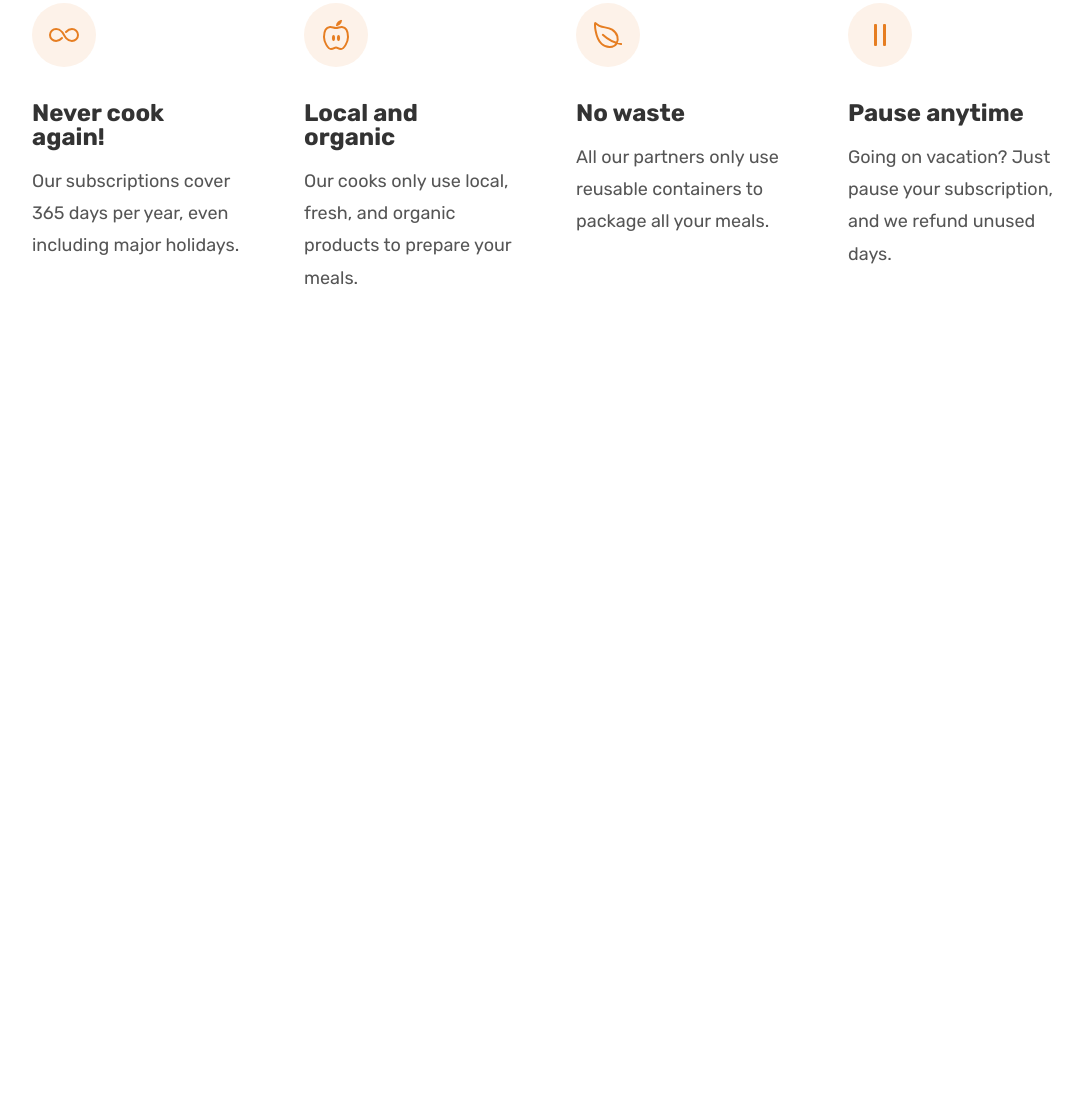
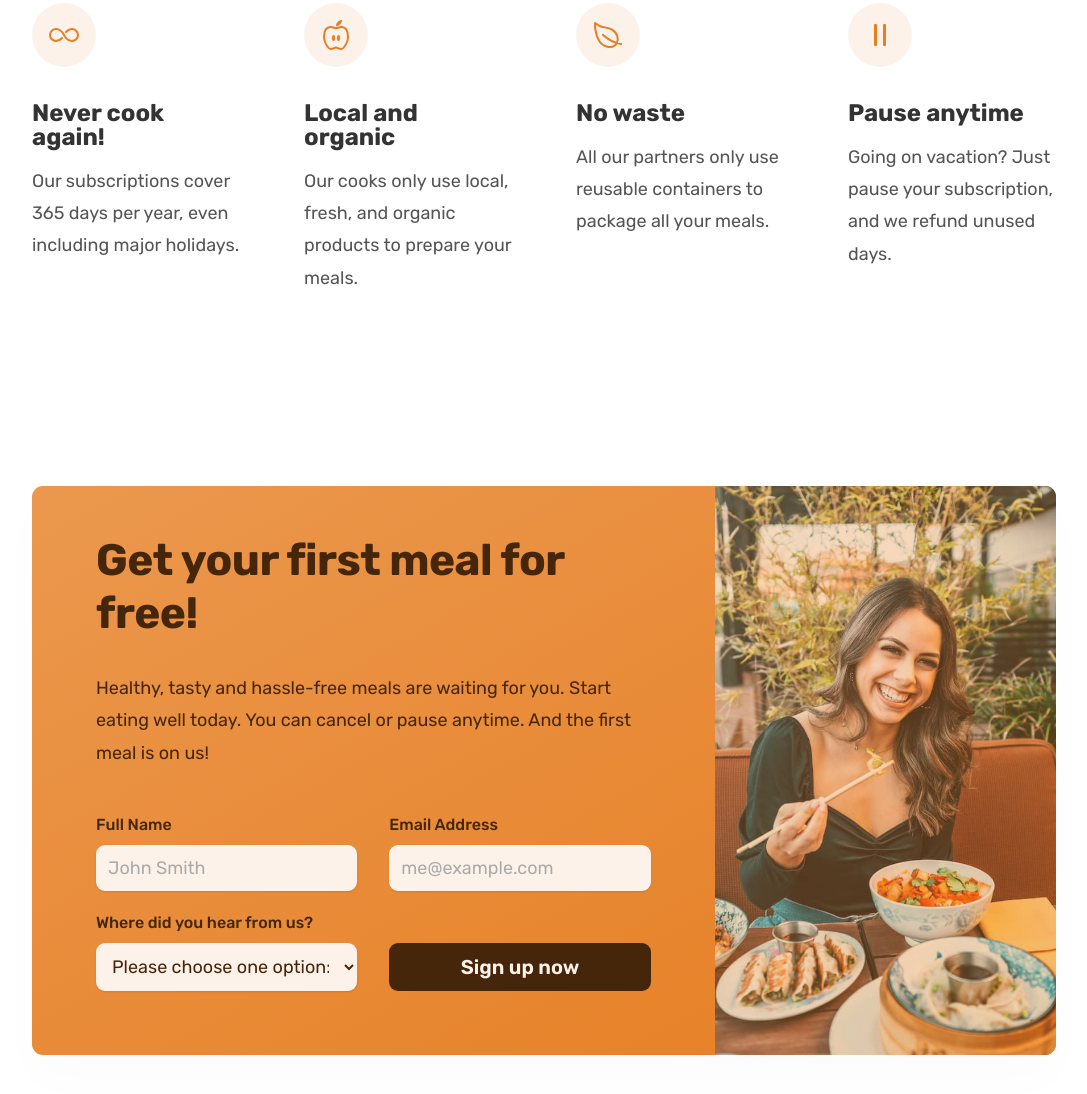
Before and after one commit to JohnSorba/Omnifood-Project, a plain HTML site: page index.html in a window 1280 px wide. Shown: the part 5660-6754 px from the top of the page, without its empty margins (96-1183 px from the left). Before the commit the page ends 6050 px from the top, so only its background shows below. Drawn offline with nearby package versions, Linux system fonts and the light colour scheme.

Commit message:
completed the form call to action section

```diff
--- a/css/general.css
+++ b/css/general.css
@@ -29,8 +29,12 @@
 Tints (Lighter versions):
 #fdf2e9
 #fae5d3
+#eb984e
 
-Shades (Darker versions): #cf711f
+Shades (Darker versions):
+#cf711f
+#45260a
+
 Accents:
 Greys:
 #6f6f6f (lightest grey allowed)
@@ -39,6 +43,7 @@
 
 
 --- 05 SHADOWS
+ box-shadow: 0 2.4rem 4.8rem rgba(0, 0, 0, 0.075);
 
 --- 06 BORDER-RADIUS
 Default: 9px
@@ -141,6 +146,7 @@
 }
 
 /* Inline Element */
+.btn,
 .btn:link,
 .btn:visited {
   display: inline-block;
@@ -150,6 +156,11 @@
   font-weight: 600;
   padding: 1.6rem 3.2rem;
   border-radius: 9px;
+
+  /* Only necessary for the .btn itself */
+  border: none;
+  cursor: pointer;
+  font-family: inherit;
 
   /* Put transition on original 'state' */
   /* transition: background-color 0.3s; */
@@ -181,6 +192,19 @@
 
   /* Trick to add border inside */
   box-shadow: inset 0 0 0 3px #fff;
+}
+
+.btn--form {
+  background-color: #45260a;
+  color: #fdf2e9;
+  padding: 1.2rem;
+
+  align-self: end;
+}
+
+.btn--form:hover {
+  background-color: #fff;
+  color: #555;
 }
 
 .link:link,
@@ -219,6 +243,14 @@
   color: #e67e22;
 }
 
+*:focus {
+  outline: none;
+  /* outline: 4px dotted #e67e22; */
+  /* outline-offset: 8px; */
+
+  box-shadow: 0 0 0 0.8rem rgba(230, 125, 34, 0.5);
+}
+
 /* SETTINGS CLASSES */
 
 .margin-right-sm {
--- a/css/style.css
+++ b/css/style.css
@@ -1,3 +1,7 @@
+:root {
+  --brand-color: #e67e22;
+}
+
 /* ***************** */
 /* HEADER */
 /* ***************** */
@@ -460,3 +464,96 @@
   font-size: 1.8rem;
   line-height: 1.8;
 }
+
+/* ***************** */
+/* CTA SECTION */
+/* ***************** */
+
+.section-cta {
+  padding: 9.6rem;
+}
+
+.cta {
+  display: grid;
+  grid-template-columns: 2fr 1fr;
+  background-color: var(--brand-color);
+  box-shadow: 0 2.4rem 4.8rem rgba(0, 0, 0, 0.015);
+  border-radius: 11px;
+
+  background-image: linear-gradient(
+    to right bottom,
+    #eb984e,
+    var(--brand-color)
+  );
+
+  overflow: hidden;
+}
+
+.cta-text-box {
+  padding: 4.8rem 6.4rem 6.4rem 6.4rem;
+  color: #45260a;
+}
+
+.cta .heading-secondary {
+  color: #45260a;
+  margin-bottom: 3.2rem;
+}
+
+.cta-text {
+  font-size: 1.8rem;
+  line-height: 1.8;
+  margin-bottom: 4.8rem;
+}
+
+.cta-img-box {
+  background-image: linear-gradient(
+      to right bottom,
+      rgb(235, 152, 78, 0.35),
+      rgba(230, 125, 34, 0.35)
+    ),
+    url(../img/eating.jpg);
+  background-size: cover;
+  background-position: center;
+}
+
+.cta-form {
+  display: grid;
+  grid-template-columns: 1fr 1fr;
+  column-gap: 3.2rem;
+  row-gap: 2.4rem;
+}
+
+.cta-form label {
+  display: block;
+  font-size: 1.6rem;
+  font-weight: 500;
+  margin-bottom: 1.2rem;
+}
+.cta-form input,
+.cta-form select {
+  width: 100%;
+  padding: 1.2rem;
+  font-size: 1.8rem;
+  font-family: inherit;
+  color: inherit;
+  border: none;
+  background-color: #fdf2e9;
+  border-radius: 9px;
+  box-shadow: 0 1px 2px rgba(0, 0, 0, 0.1);
+}
+
+.cta-form input::placeholder {
+  color: #aaa;
+}
+
+.cta-form select {
+}
+.cta-form button {
+  align-self: end;
+}
+
+.cta *:focus {
+  outline: none;
+
+  box-shadow: 0 0 0 0.8rem rgba(253, 242, 233, 0.5);
+}
--- a/index.html
+++ b/index.html
@@ -536,6 +536,64 @@
           </div>
         </div>
       </section>
+
+      <!-- CTA -->
+      <section class="section-cta">
+        <div class="container">
+          <div class="cta">
+            <div class="cta-text-box">
+              <h2 class="heading-secondary">Get your first meal for free!</h2>
+              <p class="cta-text">
+                Healthy, tasty and hassle-free meals are waiting for you. Start
+                eating well today. You can cancel or pause anytime. And the
+                first meal is on us!
+              </p>
+
+              <!-- FORM -->
+              <form action="#" class="cta-form">
+                <div>
+                  <label for="full-name">Full Name</label>
+                  <input
+                    id="full-name"
+                    type="text"
+                    placeholder="John Smith"
+                    required
+                  />
+                </div>
+
+                <div>
+                  <label for="email">Email Address</label>
+                  <input
+                    id="email"
+                    type="email"
+                    placeholder="me@example.com"
+                    required
+                  />
+                </div>
+
+                <div>
+                  <label for="select-where">Where did you hear from us?</label>
+                  <select name="" id="select-where" required>
+                    <option value="">Please choose one option:</option>
+                    <option value="friends">Friends and family</option>
+                    <option value="youtube">YouTube video</option>
+                    <option value="podcast">Podcast</option>
+                    <option value="facebook">Facebook ad</option>
+                    <option value="others">Others</option>
+                  </select>
+                </div>
+
+                <button class="btn btn--form">Sign up now</button>
+              </form>
+            </div>
+            <div
+              class="cta-img-box"
+              role="img"
+              aria-label="Woman enjoying food"
+            ></div>
+          </div>
+        </div>
+      </section>
     </main>
   </body>
 </html>
```
